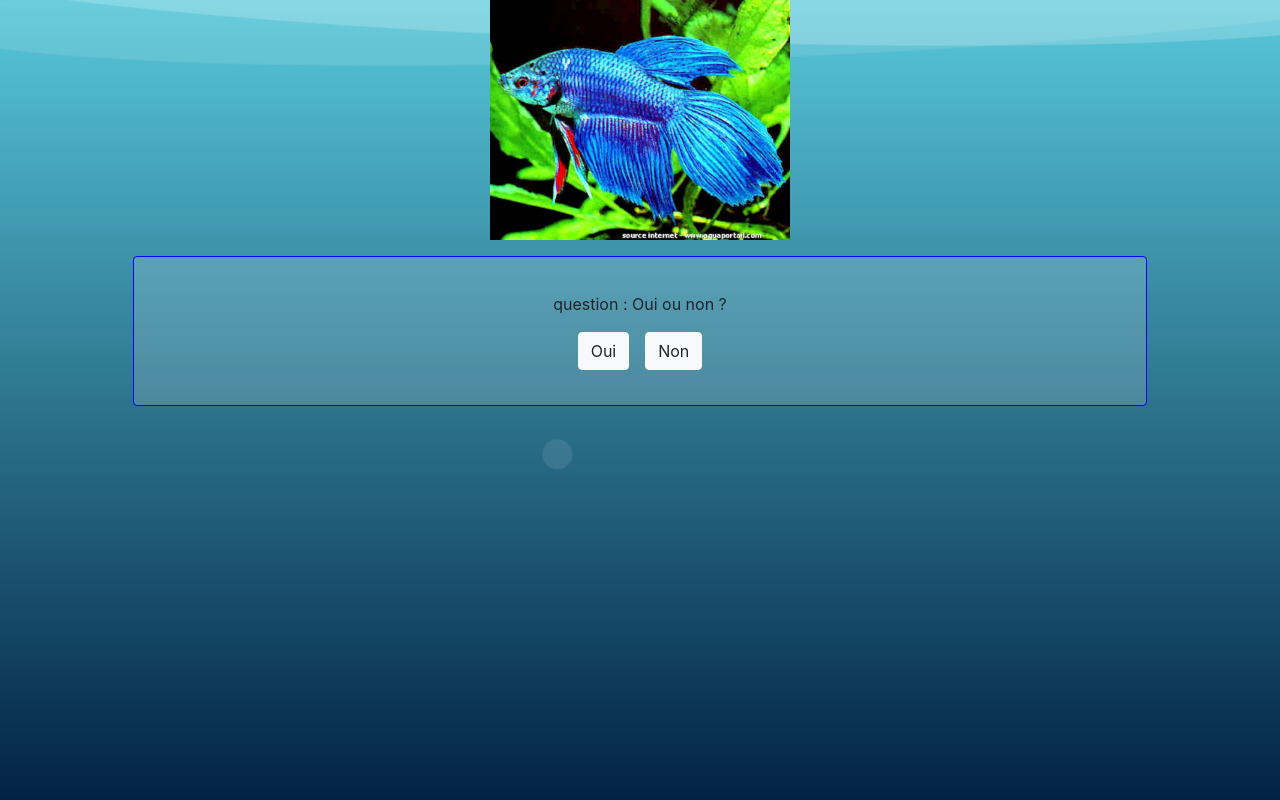
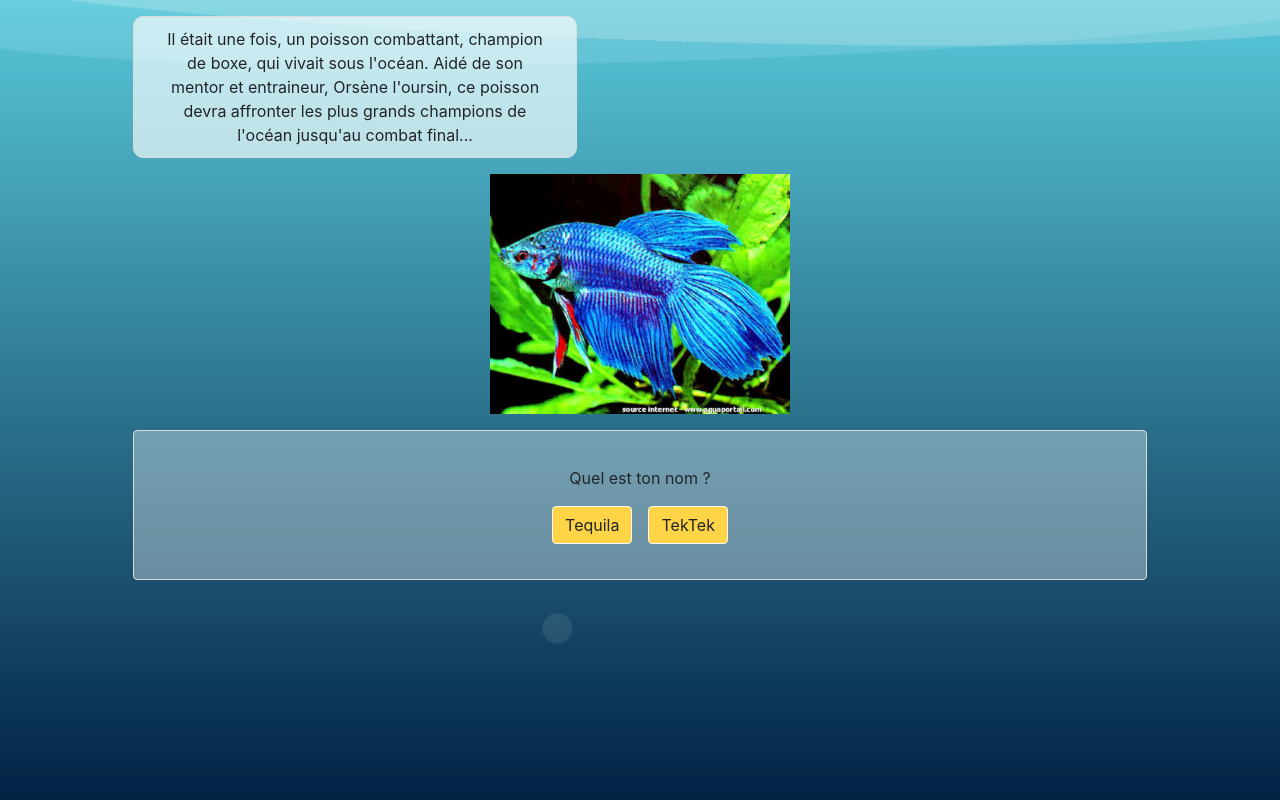
Before and after one commit to Bear-Tic/projetcocoloc, a React (Create React App) app in the folder app/: page /introduction in a window 1280 px wide. Shown: the top 800 px of the page. Built offline with nearby package versions, Linux system fonts and the light colour scheme.

Commit message:
template component

```diff
--- a/app/src/History/Combat1/Combat1.js
+++ b/app/src/History/Combat1/Combat1.js
@@ -1,9 +1,29 @@
 import React, { Component, Fragment } from 'react';
+import poisson from '../../images/poisson.jpg';
+import Template from '../../components/template';
 
 class Combat1 extends Component {
+  choiceOne = () => {
+    const { history } = this.props;
+    history.push(`/fight1`)
+  };
+  choiceTwo = () => {
+    const { history} = this.props;
+    history.push(`/fight2`);
+  };
+
   render() {
     return (
-      <h1>Combat1</h1>
+      <Template contexte="
+      de l'océan jusqu'au combat final... "
+      question="Quel est ton nom ?"
+      image={poisson}
+      reponse1="Tequila"
+      reponse2="TekTek"
+      choiceOne={this.choiceOne}
+      choiceTwo={this.choiceTwo}
+      />
+
     );
   }
 }
--- a/app/src/History/Introduction/Introduction.js
+++ b/app/src/History/Introduction/Introduction.js
@@ -1,36 +1,33 @@
 import React, { Component, Fragment } from 'react';
 import poisson from '../../images/poisson.jpg';
+import Template from '../../components/template';
 
 class Introduction extends Component {
-  yes = () => {
-    const { history } = this.props;
-    history.push('/fight1')
+
+  choiceOne = () => {
+    const { history } = this.props;
+    history.push(`/fight1`)
   };
-  no = () => {
-    const { history } = this.props;
-    history.push('/fight2')
+  choiceTwo = () => {
+    const { history} = this.props;
+    history.push(`/fight2`);
   };
+
   render() {
     return (
-      <div className="container">
-        <div className="row">
-          <div className="col-12 text-center">
-            <img className="img" src={poisson} alt="poisson" />
-            <div className="rep-block mt-3 mx-5 d-flex justify-content-center align-items-center">
-              <div className="row">
-                <div className="col-12"><p>question : Oui ou non ?</p>
-                </div>
-                <div className="col-12">
-                  <div>
-                    <button className="btn btn-light mx-2" onClick={this.yes}>Oui</button>
-                    <button className="btn btn-light mx-2" onClick={this.no}>Non</button>
-                  </div>
-                </div>
-              </div>
-            </div>
-          </div>
-        </div>
-      </div>
+      <Template contexte="Il était une fois,
+      un poisson combattant, champion de boxe,
+      qui vivait sous l'océan.
+      Aidé de son mentor et entraineur, Orsène l'oursin,
+      ce poisson devra affronter les plus grands champions
+      de l'océan jusqu'au combat final... "
+      question="Quel est ton nom ?"
+      image={poisson}
+      reponse1="Tequila"
+      reponse2="TekTek"
+      choiceOne={this.choiceOne}
+      choiceTwo={this.choiceTwo}
+      />
     );
   }
 }
--- /dev/null
+++ b/app/src/components/template.js
@@ -0,0 +1,51 @@
+import React, { Component, Fragment } from 'react';
+import PropTypes from "prop-types";
+
+class Template extends Component {
+  render() {
+    const { contexte, question, image, reponse1, reponse2, choiceOne, choiceTwo } = this.props;
+    return (
+      <div className="container">
+       <div className="row">
+       <div className="col-6">
+       <div className="contexte mt-3 mx-5 mb-3 d-flex justify-content-center align-items-center">
+                <div className="col-12 text-center">
+                <p>{contexte}</p>
+                </div>
+       </div>
+       </div>
+       </div>
+        <div className="row">
+          <div className="col-12 text-center">
+            <img className="img" src={image} alt="poisson" />
+            <div className="rep-block mt-3 mx-5 d-flex justify-content-center align-items-center">
+              <div className="row">
+                <div className="col-12"><p>{question}</p>
+                </div>
+                <div className="col-12">
+                  <div>
+                    <button className="btn btn-light mx-2" onClick={choiceOne}>{reponse1}</button>
+                    <button className="btn btn-light mx-2" onClick={choiceTwo}>{reponse2}</button>
+                  </div>
+                </div>
+              </div>
+            </div>
+          </div>
+        </div>
+      </div>
+    );
+  }
+}
+Template.propTypes = {
+    contexte: PropTypes.string,
+    image: PropTypes.string.isRequired,
+    question: PropTypes.string.isRequired,
+    reponse1: PropTypes.string.isRequired,
+    reponse2: PropTypes.string.isRequired,
+};
+Template.defaultProps = {
+    contexte: "",
+};
+
+
+export default Template;
--- a/app/src/index.scss
+++ b/app/src/index.scss
@@ -15,9 +15,24 @@ html, body, #root, .App{
 }
 
 .rep-block{
-  background-color: rgba(255, 255, 255, 0.15);
-  border: 1px solid blue;
+  background-color: rgba(255, 255, 255, 0.35);
+  border: 1px solid #dbdbdb;
   border-radius: 4px;
   min-width: 300px;
   min-height: 150px;
+  padding:10px;
 }
+.contexte {
+  background-color: rgba(255, 255, 255, 0.65);
+  padding:10px;
+  border: 1px solid #dbdbdb;
+  border-radius: 10px;
+  p:last-child {
+    margin:0;
+  }
+}
+
+button {
+  background-color:#FFD447 !important;
+
+}
```
